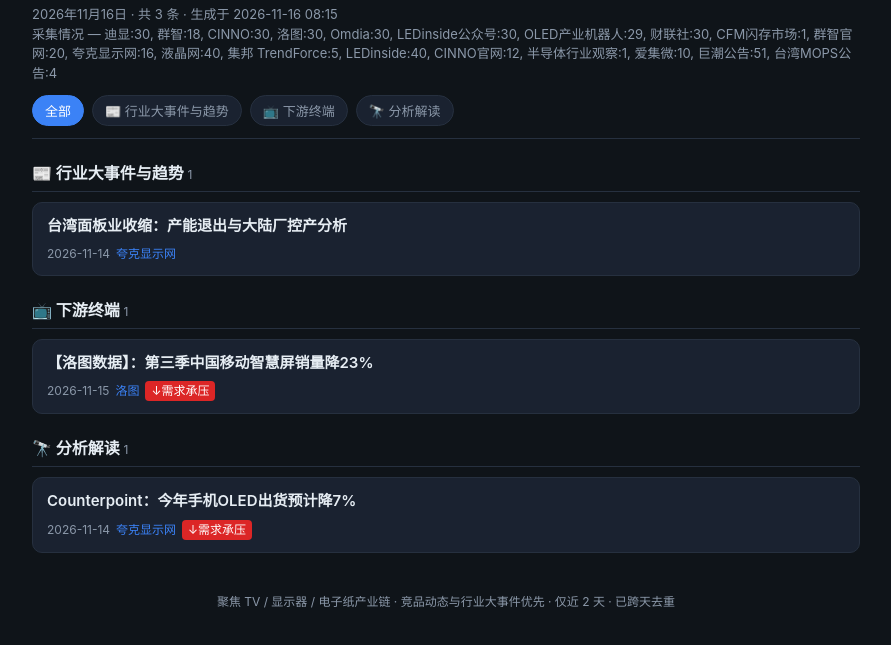
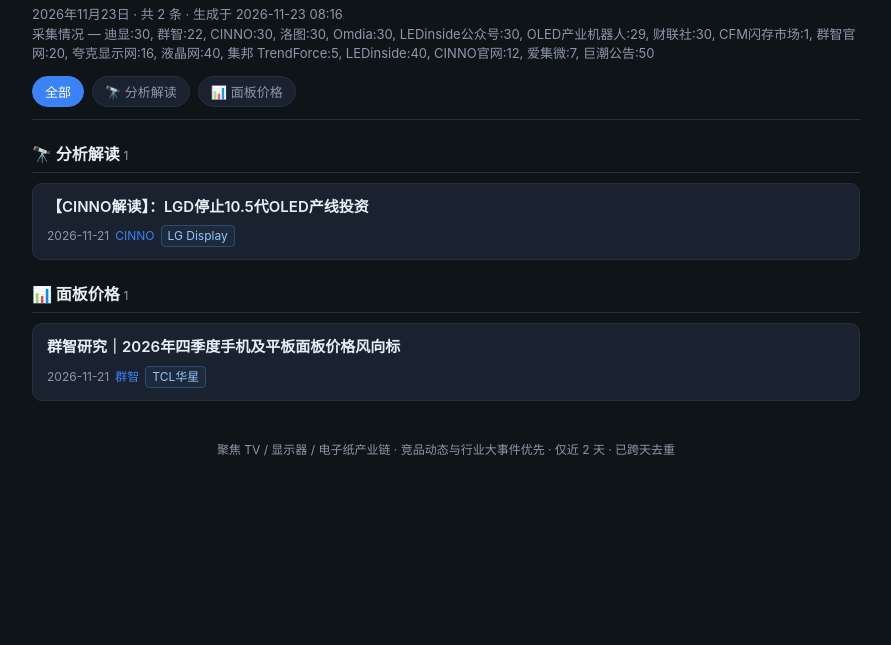
Before and after one commit to fjajdoa/display-daily-board, a plain HTML site: page index.html in a window 1280 px wide. Shown: the part 47-692 px from the top of the page, without its empty margins (194-1085 px from the left). Drawn offline with Linux system fonts and the light colour scheme.

Commit message:
看板更新 2026-11-23 08:30

```diff
--- a/index.html
+++ b/index.html
@@ -3,7 +3,7 @@
 <head>
 <meta charset="utf-8">
 <meta name="viewport" content="width=device-width, initial-scale=1">
-<title>显示行业每日资讯 · 2026年11月16日</title>
+<title>显示行业每日资讯 · 2026年11月23日</title>
 <style>
   :root { --bg:#0f1419; --card:#1a2230; --line:#26303f; --fg:#e6edf3; --muted:#8b98a9;
            --accent:#3b82f6; --good:#16a34a; --cost:#ea580c; --demand:#dc2626; --risk:#9333ea; }
@@ -41,34 +41,25 @@
 <div class="wrap">
   <header>
     <h1>📡 显示行业每日资讯</h1>
-    <div class="sub">2026年11月16日 · 共 3 条 · 生成于 2026-11-16 08:15<br>采集情况 — 迪显:30, 群智:18, CINNO:30, 洛图:30, Omdia:30, LEDinside公众号:30, OLED产业机器人:29, 财联社:30, CFM闪存市场:1, 群智官网:20, 夸克显示网:16, 液晶网:40, 集邦 TrendForce:5, LEDinside:40, CINNO官网:12, 半导体行业观察:1, 爱集微:10, 巨潮公告:51, 台湾MOPS公告:4</div>
+    <div class="sub">2026年11月23日 · 共 2 条 · 生成于 2026-11-23 08:16<br>采集情况 — 迪显:30, 群智:22, CINNO:30, 洛图:30, Omdia:30, LEDinside公众号:30, OLED产业机器人:29, 财联社:30, CFM闪存市场:1, 群智官网:20, 夸克显示网:16, 液晶网:40, 集邦 TrendForce:5, LEDinside:40, CINNO官网:12, 爱集微:7, 巨潮公告:50</div>
   </header>
-  <div class="filters"><button class="f active" data-f="all">全部</button><button class="f" data-f="event">📰 行业大事件与趋势</button><button class="f" data-f="downstream">📺 下游终端</button><button class="f" data-f="analysis">🔭 分析解读</button></div>
-
-        <section class="block" data-section="event">
-          <h2>📰 行业大事件与趋势 <span class="count">1</span></h2>
-          <div class="cards">
-            <a class="card" href="http://www.quarkdisplay.com/quarkdisplay%e8%af%84%ef%bc%9a%e5%8f%b0%e6%b9%be%e9%9d%a2%e6%9d%bf%e4%bc%81%e4%b8%9a%e5%b7%b2%e6%88%90%e4%b8%ba%e5%88%a9%e5%9f%ba%e7%a7%9f%e5%ae%a2/" target="_blank" rel="noopener">
-              <div class="card-title">台湾面板业收缩：产能退出与大陆厂控产分析</div>
-              <div class="card-meta"><span class="date">2026-11-14</span><span class="src">夸克显示网</span></div>
-            </a></div>
-        </section>
-
-        <section class="block" data-section="downstream">
-          <h2>📺 下游终端 <span class="count">1</span></h2>
-          <div class="cards">
-            <a class="card" href="https://mp.weixin.qq.com/s/wx6YfQfYbzfK6j87EzQcQw" target="_blank" rel="noopener">
-              <div class="card-title">【洛图数据】：第三季中国移动智慧屏销量降23%</div>
-              <div class="card-meta"><span class="date">2026-11-15</span><span class="src">洛图</span><span class="tag t-demand">↓需求承压</span></div>
-            </a></div>
-        </section>
+  <div class="filters"><button class="f active" data-f="all">全部</button><button class="f" data-f="analysis">🔭 分析解读</button><button class="f" data-f="price">📊 面板价格</button></div>
 
         <section class="block" data-section="analysis">
           <h2>🔭 分析解读 <span class="count">1</span></h2>
           <div class="cards">
-            <a class="card" href="http://www.quarkdisplay.com/2026%e5%b9%b4%e6%99%ba%e8%83%bd%e6%89%8b%e6%9c%baoled%e5%87%ba%e8%b4%a7%e9%87%8f%e4%b8%8b%e9%99%8d7%ef%bc%8c%e6%8a%98%e5%8f%a0%e5%b1%8f%e6%89%8b%e6%9c%ba%e5%a2%9e%e9%95%bf23/" target="_blank" rel="noopener">
-              <div class="card-title">Counterpoint：今年手机OLED出货预计降7%</div>
-              <div class="card-meta"><span class="date">2026-11-14</span><span class="src">夸克显示网</span><span class="tag t-demand">↓需求承压</span></div>
+            <a class="card" href="https://mp.weixin.qq.com/s/DuuHikgMkYIgPp0ETaTqxw" target="_blank" rel="noopener">
+              <div class="card-title">【CINNO解读】：LGD停止10.5代OLED产线投资</div>
+              <div class="card-meta"><span class="date">2026-11-21</span><span class="src">CINNO</span><span class="comp">LG Display</span></div>
+            </a></div>
+        </section>
+
+        <section class="block" data-section="price">
+          <h2>📊 面板价格 <span class="count">1</span></h2>
+          <div class="cards">
+            <a class="card" href="https://mp.weixin.qq.com/s/hDvIyw8VuoA0BNQEWMAPeg" target="_blank" rel="noopener">
+              <div class="card-title">群智研究｜2026年四季度手机及平板面板价格风向标</div>
+              <div class="card-meta"><span class="date">2026-11-21</span><span class="src">群智</span><span class="comp">TCL华星</span></div>
             </a></div>
         </section>
   <footer>聚焦 TV / 显示器 / 电子纸产业链 · 竞品动态与行业大事件优先 · 仅近 2 天 · 已跨天去重</footer>
```
